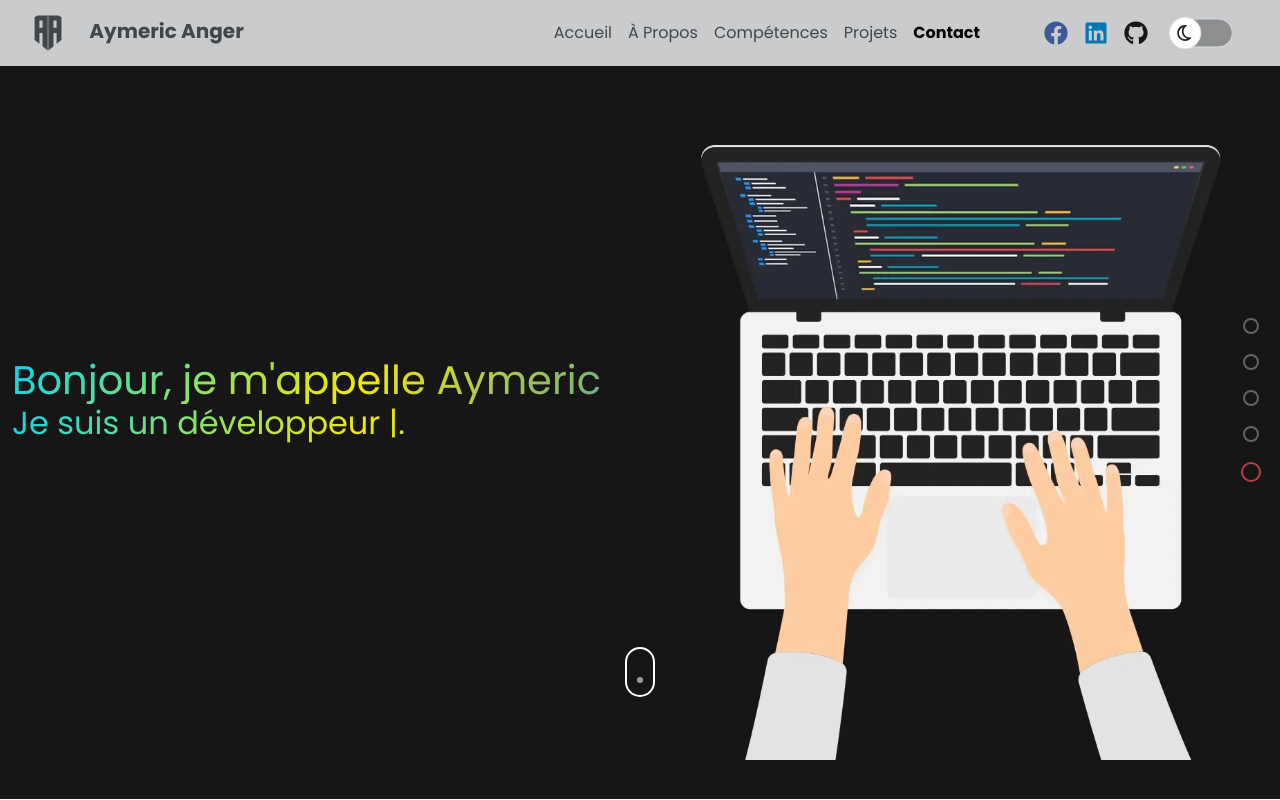
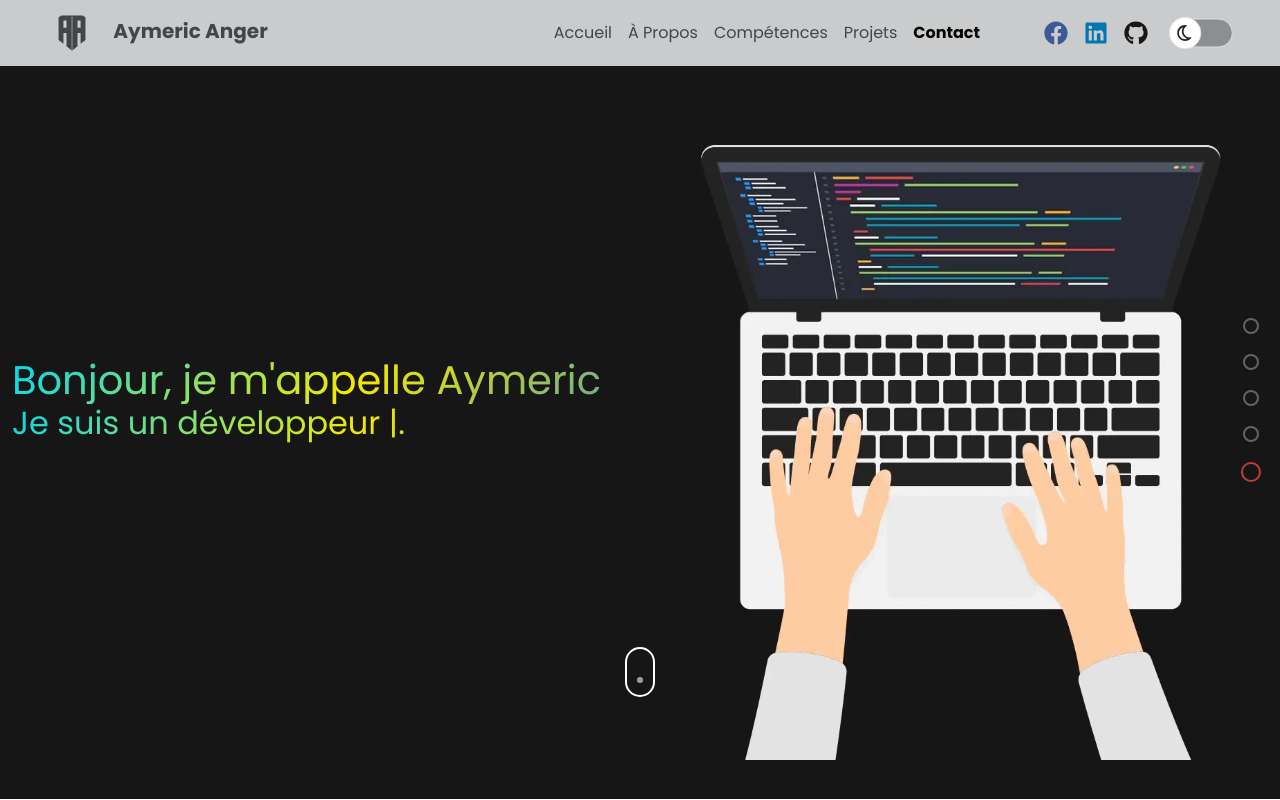
Before and after one commit to aangerformapro/portfolio, a website: page public/index.html in a window 1280 px wide. Shown: the top 800 px of the page. Drawn offline with nearby package versions, Linux system fonts and the light colour scheme.

Commit message:
padding title

```diff
--- a/public/index.html
+++ b/public/index.html
@@ -53,7 +53,7 @@
             <div class="container-fluid">
 
 
-                <a id="logo" href="./" class="navbar-brand me-auto col-lg-3" title="Aymeric Anger">
+                <a id="logo" href="./" class="navbar-brand me-auto col-lg-3 ps-lg-4" title="Aymeric Anger">
                     <svg width="40" height="40" viewBox="0 0 1792 1792" fill="currentColor"
                         xmlns="http://www.w3.org/2000/svg">
                         <path fill-rule="evenodd" clip-rule="evenodd"
```
